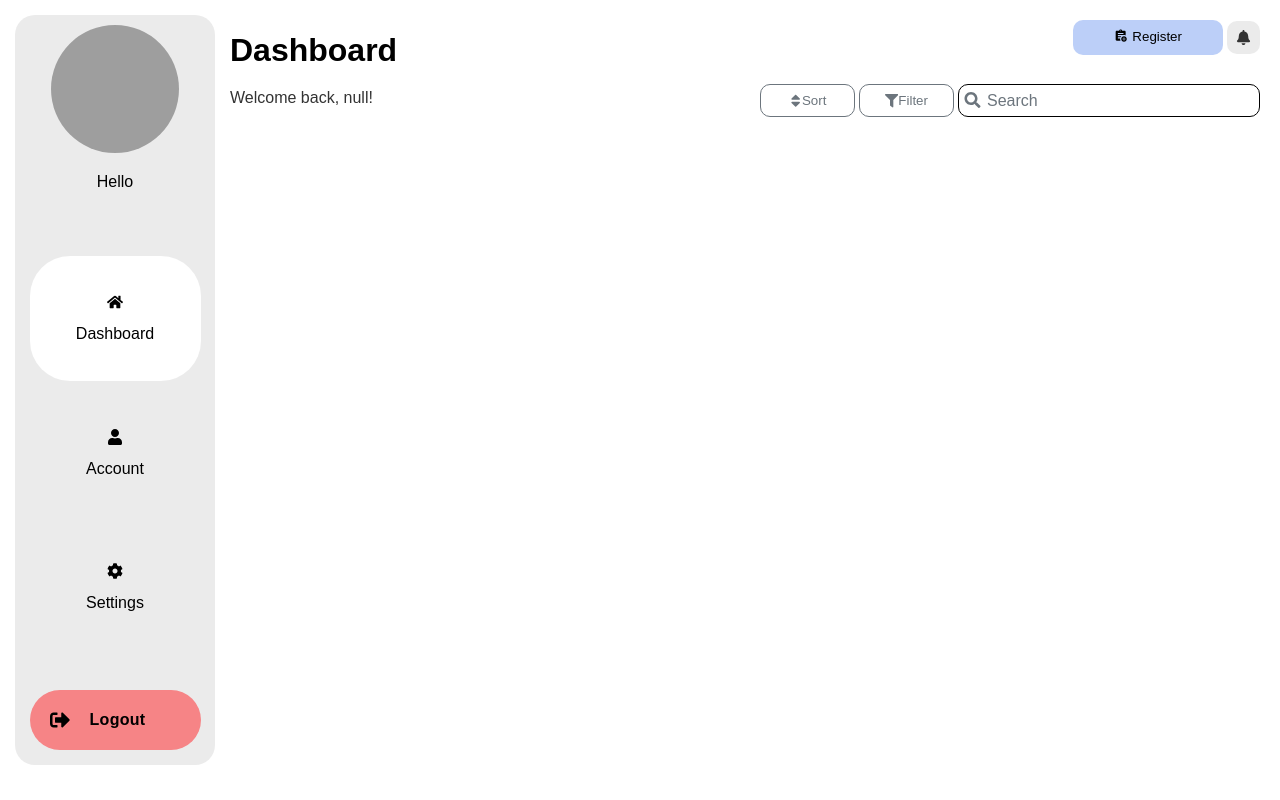
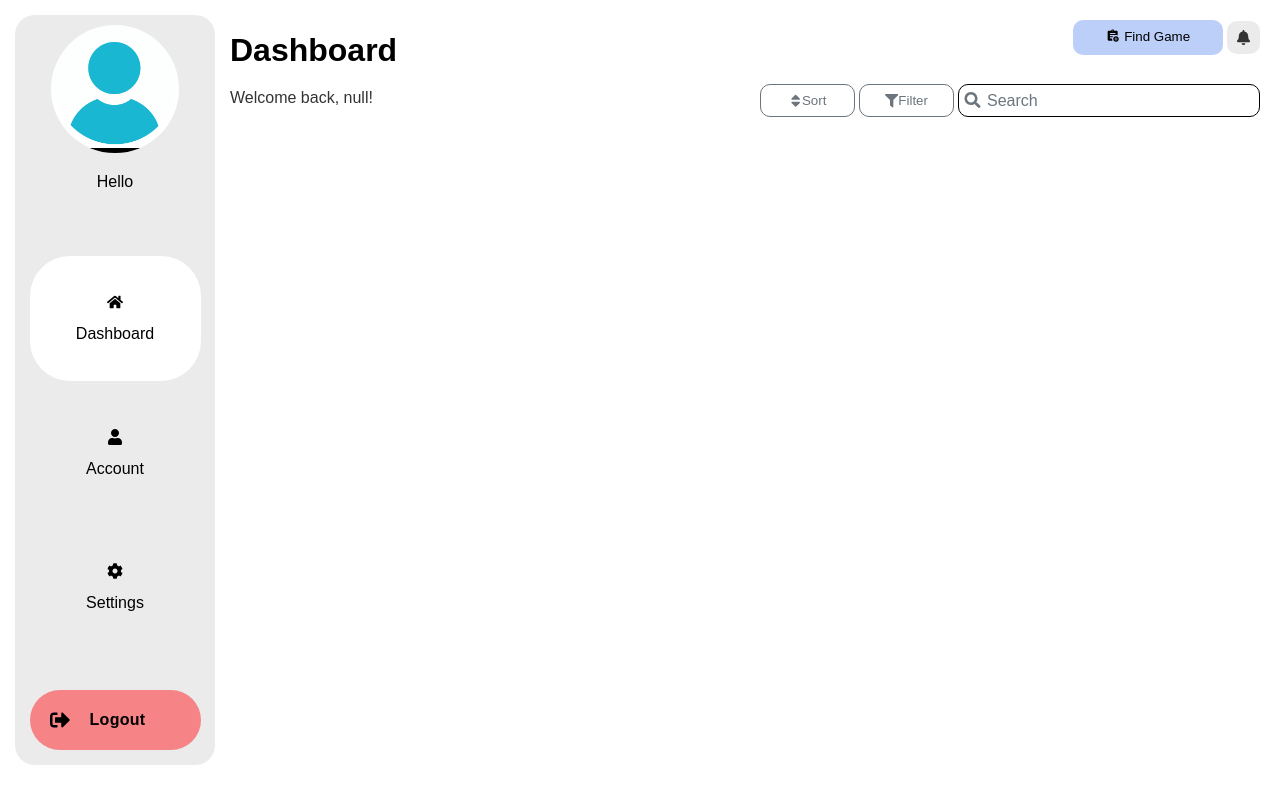
Before and after one commit to namduong93/sport-share, a React (Vite) app in the folder frontend/: page /dashboard in a window 1280 px wide. Built offline with nearby package versions, Linux system fonts and the light colour scheme.

Commit message:
profile picture

```diff
--- a/frontend/src/components/general_utility/DashboardSidebar.tsx
+++ b/frontend/src/components/general_utility/DashboardSidebar.tsx
@@ -239,7 +239,7 @@ export const DashboardSidebar: React.FC<DashboardSidebarProps> = ({
             <StyledProfilePic className="dashboard-sidebar--StyledProfilePic-0"
               $imageUrl={
                 sidebarInfo.profilePic ||
-                `${backendURL.HOST}:${backendURL.PORT}/images/default_profile.jpg`
+                `../../resource/assets/default_profile.png`
               }
             />
             <div>Hello</div>
--- a/frontend/src/screens/dashboard/Dashboard.tsx
+++ b/frontend/src/screens/dashboard/Dashboard.tsx
@@ -43,7 +43,7 @@ interface DashboardsProps {
  * It includes a registration button and filters competitions based on search, location, roles, status, and year.
  *
  * @param {DashboardsProps} dashInfo - The dashboard information of the logged-in user, including their
- * preferred name, affiliation, and profile picture.
+ * preferred name, and profile picture.
  * @returns {JSX.Element} - The dashboard page with competitions displayed as cards, a filter bar,
  * and a registration section with popups for success or team join notifications.
  */
@@ -268,7 +268,7 @@ export const Dashboard: FC<DashboardsProps> = ({ dashInfo }) => {
 
           <ResponsiveActionButton
             icon={<MdAssignmentAdd />}
-            label="Register"
+            label="Find Game"
             question="Register for a new competition?"
             redirectPath={
               userType === "student"
```
Also changed, not shown: frontend/resource/assets/default_profile.png (added).
